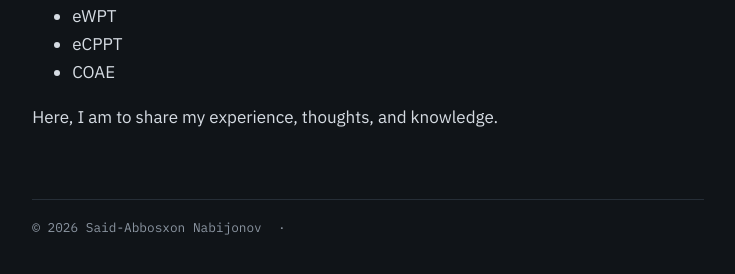
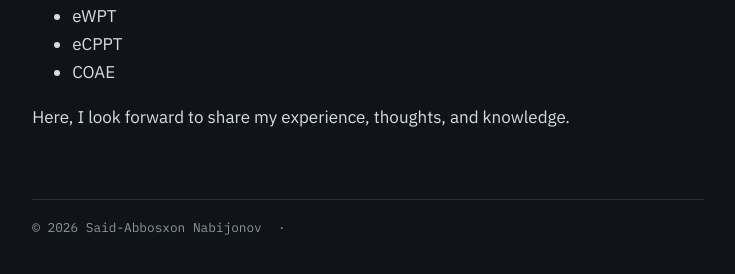
Before and after one commit to SAsecurityN/sasecurityn.github.io, a Jekyll site: the page built from index.md, in a window 1280 px wide. Shown: the part 383-657 px from the top of the page, without its empty margins (272-1007 px from the left). Built offline with Jekyll 4.4.1, drawn with Linux system fonts in a browser that asks for light colours.

Commit message:
Update index.md

```diff
--- a/index.md
+++ b/index.md
@@ -13,4 +13,4 @@ Certifications:
 - eCPPT
 - COAE
 
-Here, I am to share my experience, thoughts, and knowledge.
+Here, I look forward to share my experience, thoughts, and knowledge.
```
